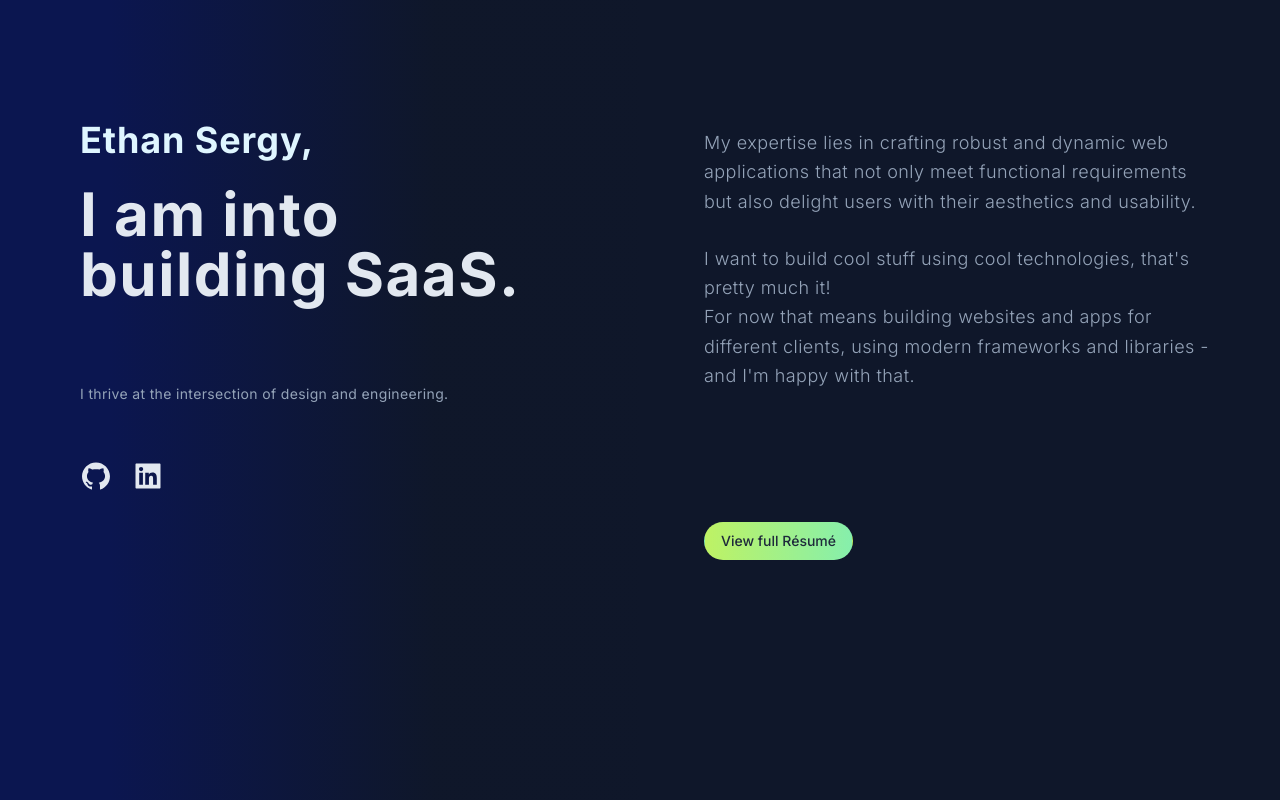
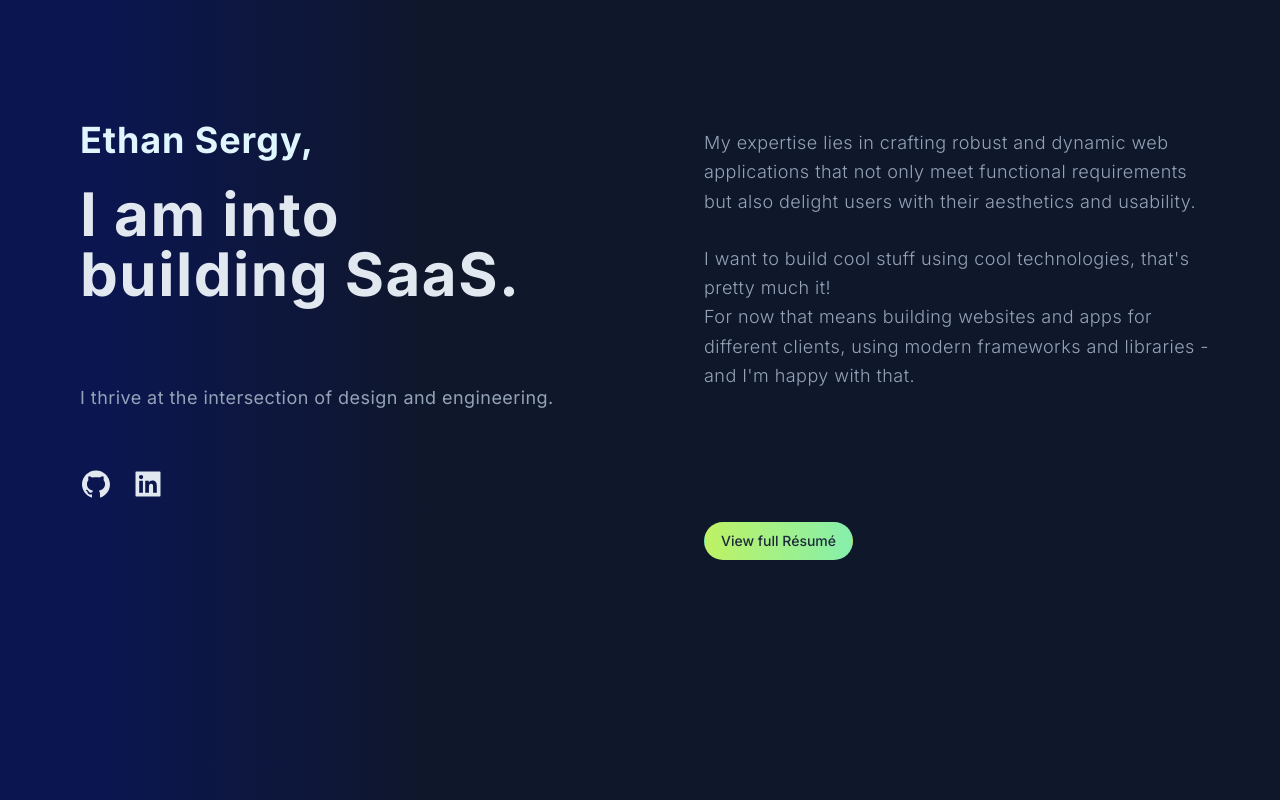
Before and after one commit to Sergyoubi/Portfolio, a Next.js app: page / in a window 1280 px wide. Shown: the top 800 px of the page. Built offline with nearby package versions, Linux system fonts and the light colour scheme.

Commit message:
Updated font size in About.tsx

```diff
--- a/components/About.tsx
+++ b/components/About.tsx
@@ -11,7 +11,7 @@ const About = () => {
         <p className="text-slate-200 font-bold text-6xl tracking-wide select-none">
           I am into building SaaS.
         </p>
-        <p className="text-slate-400 font-normal text-sm tracking-wide select-none relative top-[10%]">
+        <p className="text-slate-400 font-normal text-lg tracking-wide select-none relative top-[10%]">
           I thrive at the intersection of design and engineering.
         </p>
         <div className="w-full h-[20%] my-12 flex justify-start items-center gap-5">
```
Also changed, not shown: components/Intro.tsx (+8 -7 lines).
